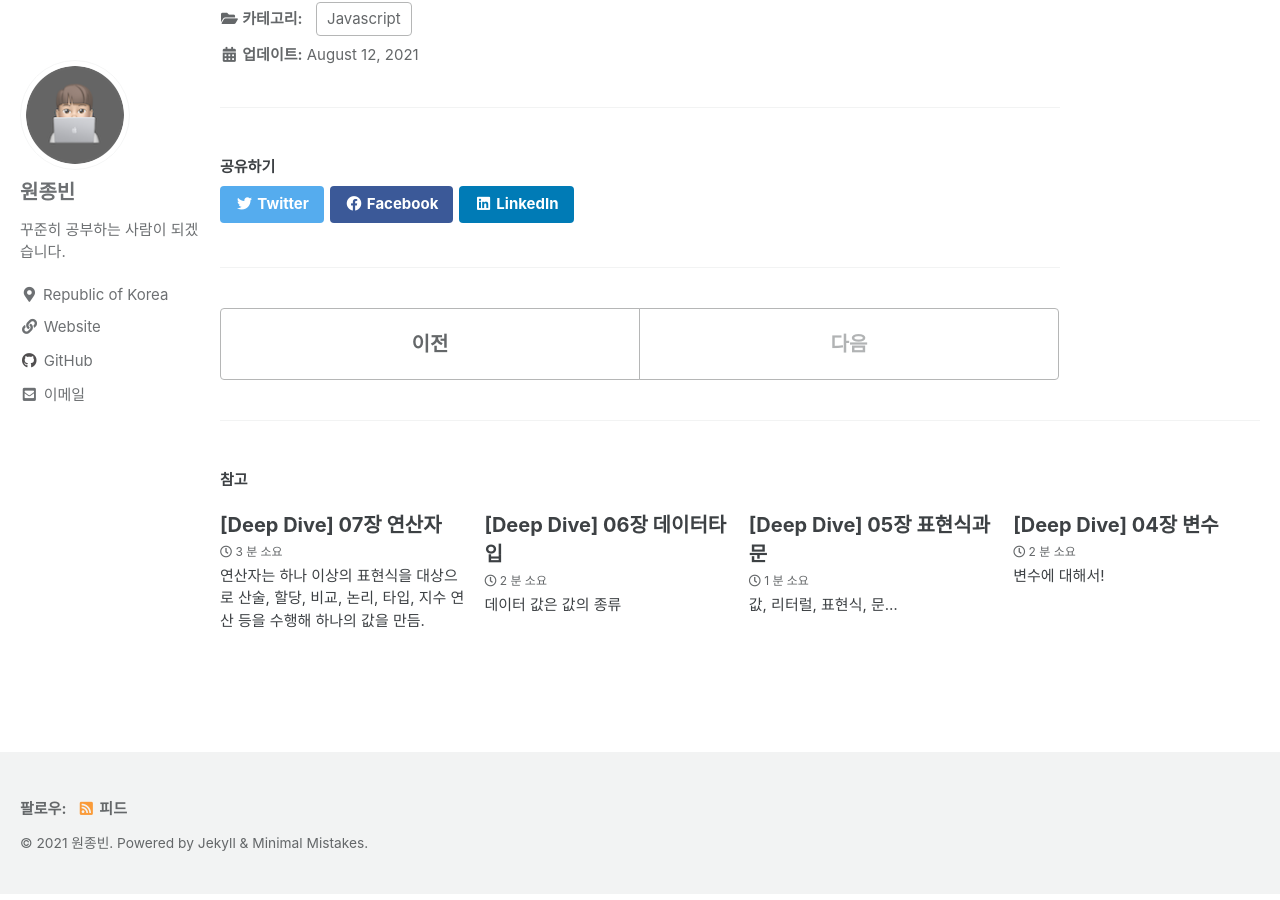
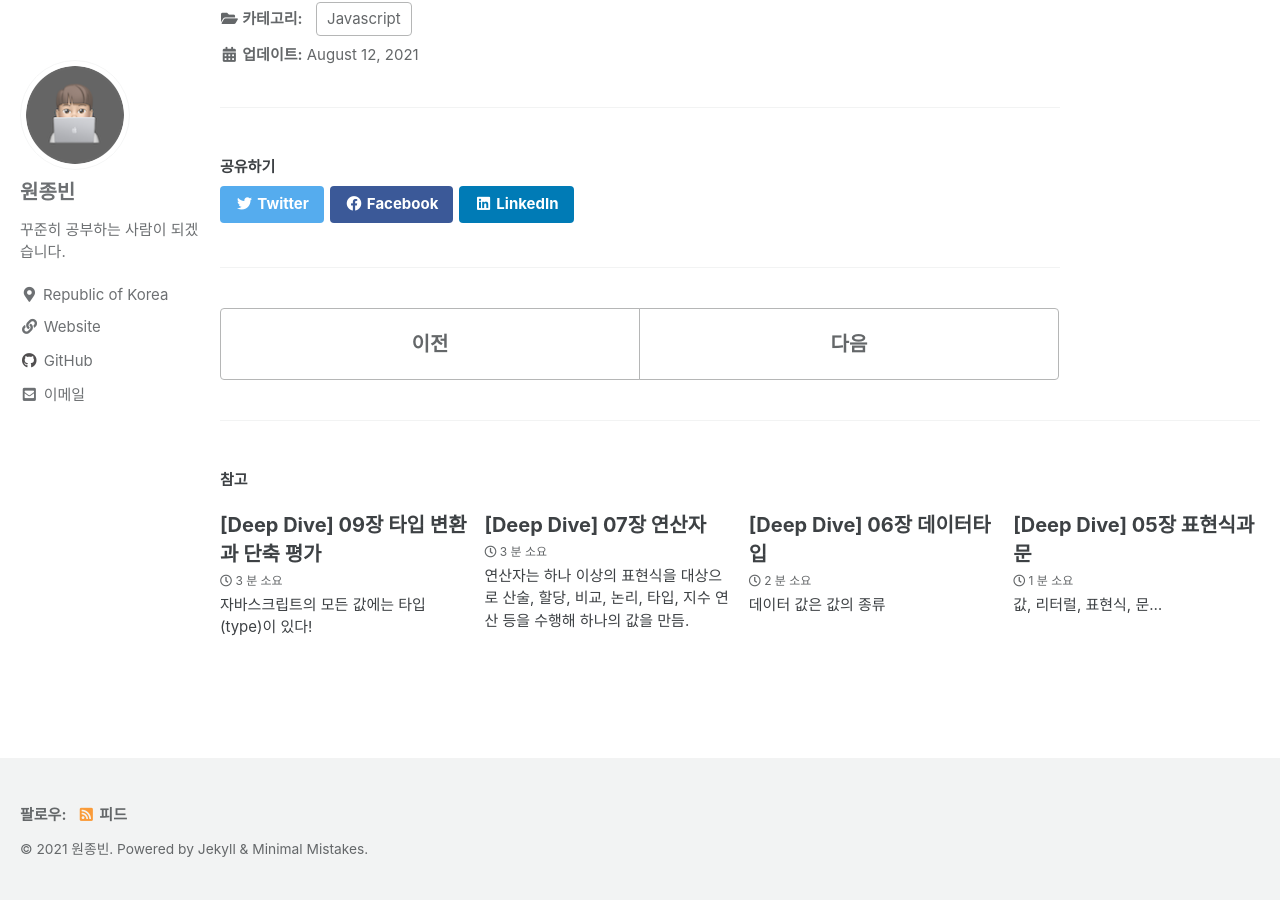
Before and after one commit to JJongBin/blog, a Jekyll site: the page built from _posts/2021-08-12-deepDive08.md, in a window 1280 px wide and 900 px high, scrolled down 6099 px. Built offline with Jekyll 4.4.1, drawn with Linux system fonts in a browser that asks for light colours; cached includes are drawn as plain includes; part of the change alters nothing that is shown; some of the changed text lies outside the part shown.

Commit message:
[2021-08-13] deep dive 09 타입변환과 단축평가 포스팅

````diff
--- a/_posts/2021-08-12-deepDive08.md
+++ b/_posts/2021-08-12-deepDive08.md
@@ -192,7 +192,7 @@ do{
 <br>
 
 
-# 5. `break` 문
+# 4. `break` 문
 ---
 `break`문은 코드 블록을 탈출하는데 **레이블문, 반복문, `switch`문**을 탈출한다
  → &nbsp;&nbsp;<u>이외 코드블록에서는 **SyntaxError(문법에러) 발생**</u>
@@ -219,7 +219,7 @@ i가 50 일때 외부코드블록을 탈출시킨다.
 
 
 
-# 6. `continue` 문
+# 5. `continue` 문
 ---
 `continue`문은 반복문의 코드 블록 실행을 건너뛰고 진행한다.
 
--- /dev/null
+++ b/_posts/2021-08-13-deepDive09.md
@@ -0,0 +1,285 @@
+---
+title:  "[Deep Dive] 09장 타입 변환과 단축 평가"
+excerpt: "자바스크립트의 모든 값에는 타입(type)이 있다!"
+
+categories:
+  - Javascript
+tags:
+  - [JavaScript, DeepDive]
+
+toc: true
+toc_sticky: true
+
+date: 2021-08-13
+last_modified_at: 2021-08-13
+---
+
+<br>
+# 1. 타입 변환
+---
+
+<h3># 명시적 타입 변환 / 타입 캐스팅</h3>
+
+- 개발자가 <u>의도적으로</u> 값의 타입을 변환하는 것
+- `parseInt()`, `toString()` ...
+
+<h3># 암묵적 타입 변환 / 타입 강제 변환</h3>
+
+- 개발자의 의도와 상관없이 <u>자바스크립트 엔진에 의해 암묵적</u>으로 타입이 변환
+- 표현식을 평가하기 위해 새로운 값을 생성하고 <u>한번 사용하고 버림</u>
+
+<br>
+<br>
+명시적 타입 변환, 암묵적 타입 변환이 원시값(변수의 값)을 직접 변경하지 못함(원시값은 변경불가)
+
+→ 기존 원시값을 이용해서 <u>다른 타입의 새로운 원시값을 생성 </u>
+
+<br>
+
+
+
+# 2. 암묵적 타입 변환
+---
+
+<h2># 문자열 타입</h2>
+
+```javascript
+1 + '2'
+// '12'
+```
+**"+ 연산자"**는 피연산자 중 **하나 이상이 문자열**이기 때문에 `1`이 문자열로 암묵적으로 변환됨
+
+<h2># 숫자 타입</h2>
+
+```javascript
+1 - '1'   // 0
+1 * '10'  // 10
+1 / 'one' // NaN
+```
+**"산술 연산자"**는 숫자 값을 만드는 연산자로 문자열이 숫자값으로 암묵적 타입 변환됨
+
+숫자로 변환되지 않는 문자열로 연산했을때는 `NaN` 반환
+
+```javascript
+'1' > 0   // true
+```
+**"비교 연산자"**의 경우 크기를 비교하므로 숫자로 암묵적 타입 변환
+
+자바스크립트 엔진은 숫자로 암묵적 변환을 할때 다음과 같다.
+```javascript
+// 문자열 타입
++''       // 0
++'0'      // 0
++'1'      // 1
++'aaa'    // NaN
+
+// 불리언 타입
++true     // 1
++false    // 0
+
+// null 타입
++null     // 0
+
+// undefined 타입
++undefined  // NaN
+
+// 심벌 타입
++Symbol()   // error
+
+// 객체 타입
++{}             // NaN
++[]             // 0
++[1,2,3]        // NaN
++(function ())  // NaN
+```
+
+<br>
+
+<h2># 불리언 타입</h2>
+
+자바스크립트 엔진은 불리언 타입이 아닌 값을 **Truthy값(참)**, **Falsy값(거짓)**으로 구분
+- Truthy값(참) => true
+- Falsy값(거짓) => false
+
+Falsy값(거짓) : `false`, `undefined`, `null`, `0`, `-0`, `NaN`, `''`
+{: .notice--info}
+
+<br>
+
+
+
+
+# 3. 명시적 타입 변환
+---
+
+<h2># 문자열 타입</h2>
+
+1. `String`생성자 함수를 `new`연산자 없이 호출
+2. `Object.prototype.toString`메서드 사용
+3. 문자열 연결 연산자(`+`)를 사용
+
+```javascript
+// String 생성자 함수
+String(1)   // "1"
+
+// Object.prototype.toString 메서드
+(1).toString()    // "1"
+
+// 문자열 연결 연산자
+1 + ""      // "1"
+```
+
+<br>
+
+<h2># 숫자 타입</h2>
+
+1. `Number`생성자 함수를 `new`연산자 없이 호출
+2. `parseInt`, `parseFloat`함수를 사용(문자열 → 숫자)
+3. `+` 단항 산술 연산자 이용
+4. `*` 산술 연산자 이용
+
+```javascript
+// Number 생성자 함수
+Number(1)   // 1
+
+// parseInt 함수
+parseInt("1")   // 1
+
+// 단항 산술 연산자
++"1"      // 1
+
+// 산술 연산자
+"1" * 1      // 1
+```
+
+<br>
+
+<h2># 불리언 타입</h2>
+
+1. `Boolean`생성자 함수를 `new`연산자 없이 호출
+2. `!` 부정 논리 연산자를 두번 사용
+
+```javascript
+// Boolean 생성자 함수
+Boolean(1)    // true
+Boolean(0)    // false
+Boolean("")   // false
+Boolean({})   // true
+Boolean([])   // true
+
+// 부정 논리 연산자
+!!'1'         // true
+!!''         // false
+!!1         // true
+!!0         // false
+```
+
+
+<br>
+
+# 4. 단축 평가
+---
+
+`&&`, `||` 단축 평가 규칙
+
+| 단축 평가 표현식 | 평가 결과 |
+| :----------: | :-----: |
+| `true || anything` | `true` |
+| `false || anythig` | `anything` |
+| `true && anything` | `anything` |
+| `false && anythig` | `false` |
+
+- `&&`의 경우 첫번째 피연산자가 `true`, 두번째 피연산자가 `true`이면 두번째 피연산자를 반환
+
+- `||`의 경우 첫번째 피연산자가 `true`이면 첫번째 피연산자를 반환
+
+<br>
+
+<h2># if문 대체</h2>
+
+```javascript
+let jongbin;
+let bool = true;
+
+if (true) {
+  jongbin = "hi";
+}
+console.log(jongbin);    // hi
+
+// 단축 평가로 대체
+// bool이 false이면
+let bool = false;
+jongbin =  bool || "hi";
+console.log(jongbin)      // hi
+```
+변수 `bool`이 true이면 true를 반환했을 것이다.
+
+<br>
+
+<h2># 객체를 가르키는 변수 확인</h2>
+
+변수가 객체가 아닌 `null`, `undefined`가 할당되어 있을 수 있는 경우에
+
+```javascript
+let variable = null;
+
+let value = variable && variable.value  // null
+```
+변수 `variable`이 `null`이 아니었다면 정상적인 값을 출력
+
+단축 평가를 사용하지 않고 그냥 참조하면 **에러발생**
+
+<br>
+
+<h2># 함수 매개변수에 기본값 설정</h2>
+
+함수를 호출할때 매개변수를 전달하지 않으면 매개변수는 `undefined` 자동 할당
+→ 이로인해 일어날 에러를 방지하기 위해서
+
+```javascript
+function num(x) {
+  x = x || 0;
+  return x*x
+}
+```
+`x`를 전달하지 않으면 `x`는 `undefined`로 `false`값이기 때문에 0이 할당됨
+
+<br>
+
+<h2># 옵셔널 체이닝 연산자(?.)</h2>
+
+- ES11에서 도입
+- 좌항의 피연산자가 `null`, `undefined`이면, `undefined`반환
+- 좌항의 피연산자가 `null`, `undefined`이 아니면, 참조
+
+```javascript
+let variable = null;
+let value = variable?.value;    // undefined
+```
+만약 변수`variable`이 정상적인 값이라면 변수`value`는 `variable.value`
+
+<br>
+
+<h2># null 병합 연산자(??)</h2>
+
+- ES11에서 도입
+- 좌항의 피연산자가 `null`, `undefined`이면, 우항의 피연산자 반환
+- 좌항의 피연산자가 `null`, `undefined`이 아니면, 좌항의 피연산자 반환
+
+```javascript
+// 좌항이 null
+let variable = null ?? "jongbin";   // "jongbin"
+
+// 좌항이 null이 아니면
+let variable = "won" ?? "jongbin";   // "won"
+```
+
+
+
+
+<br>
+<br>
+
+이웅모 선생님의 모던 자바스크립트 Deep Dive를 공부하기 위해 정리한 글입니다.
+혹시나 보시다가 고칠 부분이나 마음에 안드시는 부분이 있다면 말씀해주시면 감사하겠습니다!
+{: .notice--info}
````
Also changed, not shown: 15 other files.
